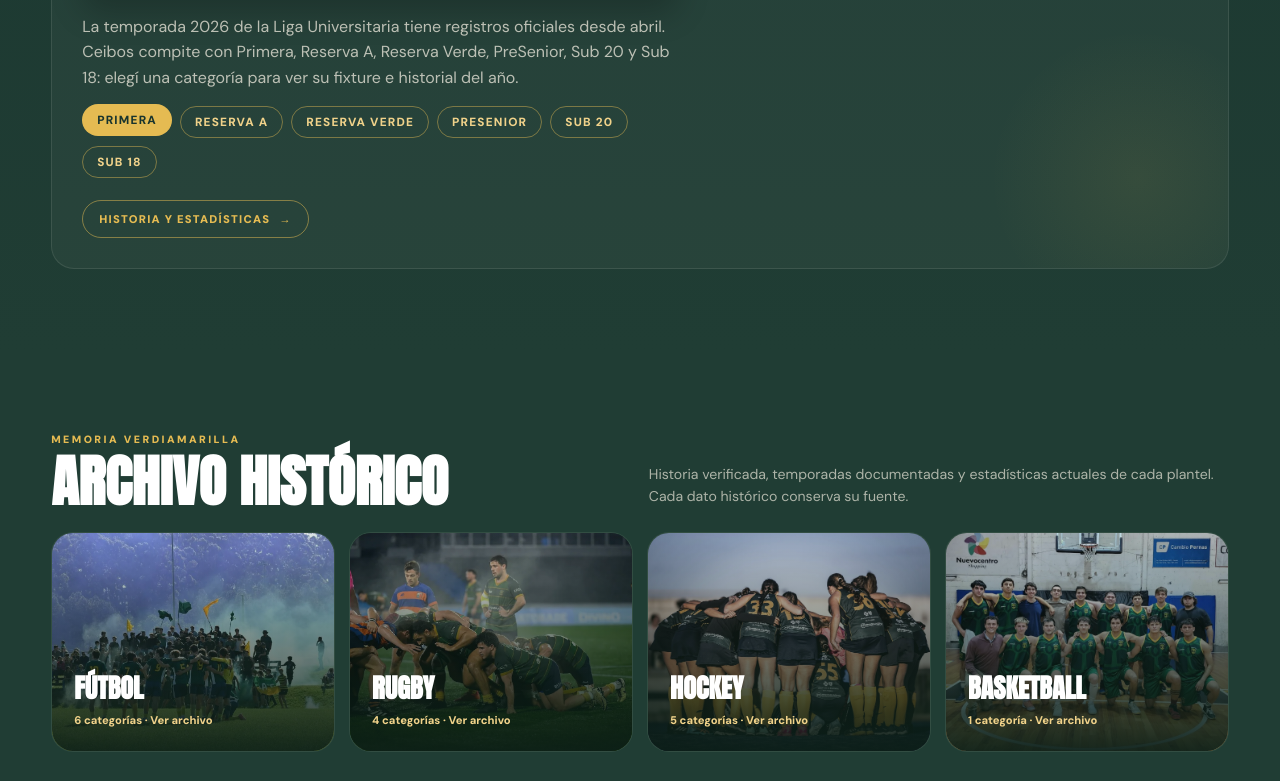
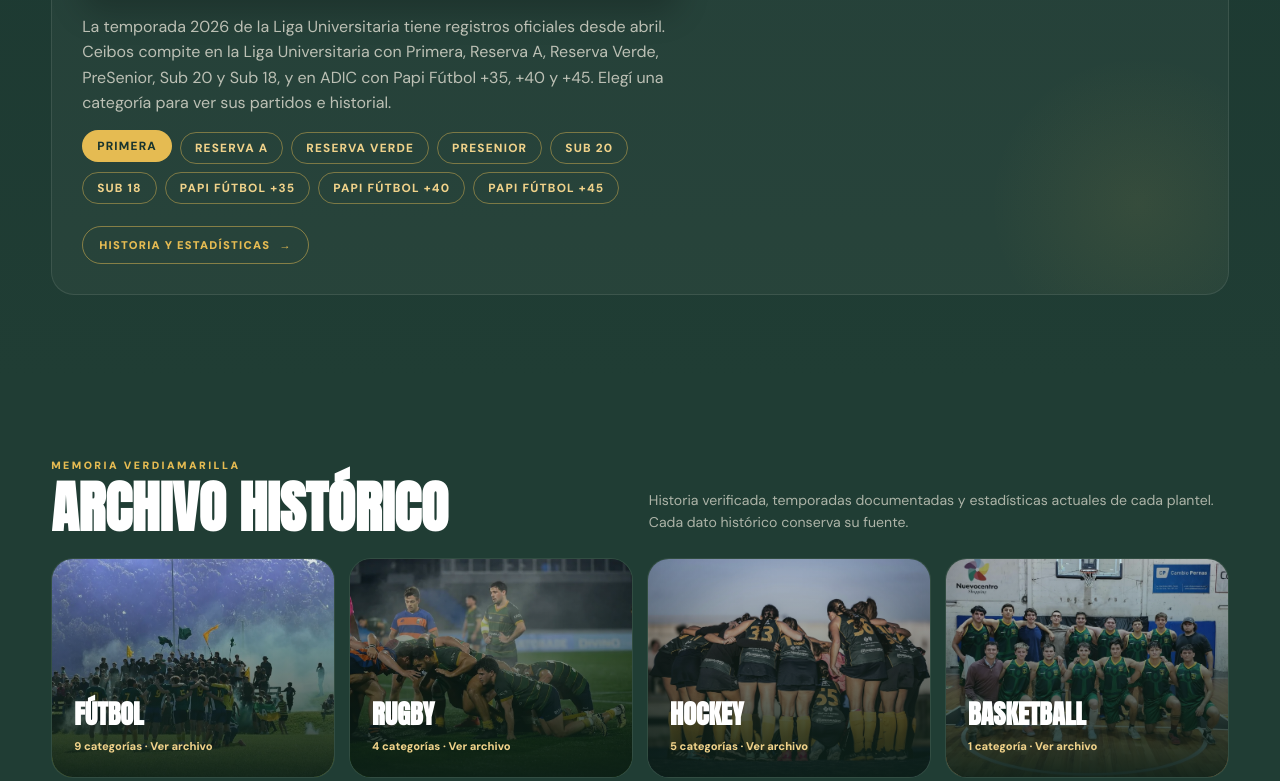
Before and after one commit to nicolasmendieta52-source/ceibos-club, a website: page index.html in a window 1280 px wide. Shown: the part 5033-5814 px from the top of the page. Drawn offline with Linux system fonts and the light colour scheme.

Commit message:
Add ADIC Papi Futbol categories +35 +40 and +45

```diff
--- a/data/sports-history.json
+++ b/data/sports-history.json
@@ -1,6 +1,6 @@
 {
   "version": 1,
-  "updatedAt": "2026-09-11",
+  "updatedAt": "2026-09-23",
   "methodology": {
     "title": "Archivo histórico verificado",
     "summary": "Los hitos históricos se publican únicamente cuando existe una fuente institucional identificable. Las estadísticas 2026 se calculan en el navegador con los resultados actuales de data/club-data.json y se distinguen de los datos históricos.",
@@ -151,10 +151,10 @@
       "slug": "futbol",
       "name": "Fútbol",
       "photo": "assets/deporte-futbol.webp",
-      "description": "El archivo reúne la participación de los planteles de fútbol de Ceibos en la Liga Universitaria y separa los logros históricos de la estadística viva de la temporada actual.",
+      "description": "El archivo reúne los planteles de fútbol de Ceibos en la Liga Universitaria y las categorías de Papi Fútbol +35, +40 y +45 de ADIC. Los logros históricos se distinguen de las estadísticas de la temporada actual.",
       "startLabel": "Afiliación institucional registrada desde 1998",
       "startDetail": "La Liga registra la afiliación de Ceibos Club el 18/03/1998. Esa fecha no se presenta como comienzo de cada categoría y convive con 2014, año de inicio que comunica el club en su identidad actual.",
-      "league": "Liga Universitaria de Deportes",
+      "league": "Liga Universitaria de Deportes · ADIC (Papi Fútbol)",
       "sourceIds": ["liga-affiliation", "club-current-site", "liga-football-2026"],
       "milestones": [
         {"year": 1998, "title": "Afiliación institucional", "detail": "Ceibos Club figura afiliado a la Liga Universitaria desde el 18 de marzo de 1998.", "sourceIds": ["liga-affiliation"]},
@@ -167,7 +167,10 @@
         {"slug":"reserva-verde","name":"Reserva Verde","competition":"Liga Universitaria — Reserva C","description":"Segundo plantel de Reserva de Ceibos, identificado en la web como Reserva Verde.","sourceIds":["liga-football-2026"],"achievements":[],"documentedSeasons":[2026]},
         {"slug":"presenior","name":"PreSenior","competition":"Liga Universitaria — Pre Senior C","description":"Categoría Pre Senior de Ceibos.","sourceIds":["liga-football-2026"],"achievements":[],"documentedSeasons":[2026]},
         {"slug":"sub-20","name":"Sub 20","competition":"Liga Universitaria — Sub 20 A","description":"Categoría formativa con un título oficial confirmado en 2022.","sourceIds":["liga-sub20-2022","liga-football-2026","liga-goleros-2023"],"achievements":[{"year":2022,"title":"Campeón Divisional A","detail":"Ceibos fue el primer equipo que aseguró un título de la Liga en la temporada 2022.","sourceIds":["liga-sub20-2022"]},{"year":2022,"title":"Finalista Copa de Campeones","detail":"Náutico ganó la final 1-0 ante Ceibos.","sourceIds":["liga-sub20-2022"]},{"year":2023,"title":"Alfonso Giménez, golero menos vencido de Sub 20 B","detail":"Reconocimiento individual de la Liga Universitaria, con promedio de 1,11 goles recibidos.","sourceIds":["liga-goleros-2023"]}],"notableMatches":[{"date":"2022-11-12","label":"Final Copa de Campeones","opponent":"Náutico","score":"0-1","sourceIds":["liga-sub20-2022"]}],"documentedSeasons":[2022,2026,2023]},
-        {"slug":"sub-18","name":"Sub 18","competition":"Liga Universitaria — Sub 18","description":"Categoría juvenil de fútbol de Ceibos. El archivo 2026 reúne la primera y la segunda rueda de la Serie 5.","sourceIds":["liga-football-2026","liga-sub18-rueda1"],"achievements":[],"documentedSeasons":[2026],"seasonSnapshots":[{"season":2026,"phase":"Primera rueda · Serie 5","asOf":"2026-09-11","sourceId":"liga-sub18-rueda1","pj":7,"pg":5,"pe":2,"pp":0,"gf":39,"gc":7,"points":17,"note":""}]}
+        {"slug":"sub-18","name":"Sub 18","competition":"Liga Universitaria — Sub 18","description":"Categoría juvenil de fútbol de Ceibos. El archivo 2026 reúne la primera y la segunda rueda de la Serie 5.","sourceIds":["liga-football-2026","liga-sub18-rueda1"],"achievements":[],"documentedSeasons":[2026],"seasonSnapshots":[{"season":2026,"phase":"Primera rueda · Serie 5","asOf":"2026-09-11","sourceId":"liga-sub18-rueda1","pj":7,"pg":5,"pe":2,"pp":0,"gf":39,"gc":7,"points":17,"note":""}]},
+        {"slug":"papi-futbol-35","name":"Papi Fútbol +35","competition":"ADIC — Papi Fútbol","description":"Plantel de Papi Fútbol +35 de Ceibos Club. Fixture y resultados de ADIC pendientes de carga.","sourceIds":[],"achievements":[],"documentedSeasons":[]},
+        {"slug":"papi-futbol-40","name":"Papi Fútbol +40","competition":"ADIC — Papi Fútbol","description":"Plantel de Papi Fútbol +40 de Ceibos Club. Fixture y resultados de ADIC pendientes de carga.","sourceIds":[],"achievements":[],"documentedSeasons":[]},
+        {"slug":"papi-futbol-45","name":"Papi Fútbol +45","competition":"ADIC — Papi Fútbol","description":"Plantel de Papi Fútbol +45 de Ceibos Club. Fixture y resultados de ADIC pendientes de carga.","sourceIds":[],"achievements":[],"documentedSeasons":[]}
       ]
     },
     {
--- a/index.html
+++ b/index.html
@@ -1584,8 +1584,8 @@ const DEPORTES = [
   },
   {
     slug:"futbol", nombre:"Fútbol", ico:"⚽", instagram:"ceibosfutbol",
-    desc:"La temporada 2026 de la Liga Universitaria tiene registros oficiales desde abril. Ceibos compite con Primera, Reserva A, Reserva Verde, PreSenior, Sub 20 y Sub 18: elegí una categoría para ver su fixture e historial del año.",
-    categorias:["Primera","Reserva A","Reserva Verde","PreSenior","Sub 20","Sub 18"],
+    desc:"La temporada 2026 de la Liga Universitaria tiene registros oficiales desde abril. Ceibos compite en la Liga Universitaria con Primera, Reserva A, Reserva Verde, PreSenior, Sub 20 y Sub 18, y en ADIC con Papi Fútbol +35, +40 y +45. Elegí una categoría para ver sus partidos e historial.",
+    categorias:["Primera","Reserva A","Reserva Verde","PreSenior","Sub 20","Sub 18","Papi Fútbol +35","Papi Fútbol +40","Papi Fútbol +45"],
     foto:"assets/deporte-futbol.webp"
   },
   {
@@ -1723,7 +1723,7 @@ function renderTicker(){
     mapa.set(`${slugDeporte(resultado.deporte)}|${resultado.categoria}`, resultado);
     return mapa;
   }, new Map());
-  const ordenFutbol = ["Primera", "Reserva A", "Reserva Verde", "PreSenior", "Sub 20", "Sub 18"];
+  const ordenFutbol = ["Primera", "Reserva A", "Reserva Verde", "PreSenior", "Sub 20", "Sub 18", "Papi Fútbol +35", "Papi Fútbol +40", "Papi Fútbol +45"];
   const items = [...ultimosPorCategoria.values()].sort((a,b) => {
     const aFutbol = slugDeporte(a.deporte) === "futbol", bFutbol = slugDeporte(b.deporte) === "futbol";
     if (aFutbol && bFutbol) return ordenFutbol.indexOf(a.categoria) - ordenFutbol.indexOf(b.categoria);
@@ -1867,6 +1867,7 @@ function renderDeportePanel(){
   const categorias = [...new Set([...d.categorias, ...fixture.map(p=>p.categoria), ...resultados.map(r=>r.categoria)].filter(Boolean))];
   const seleccionada = categorias.includes(categoriaActiva.get(d.slug)) ? categoriaActiva.get(d.slug) : categorias[0];
   categoriaActiva.set(d.slug, seleccionada);
+  const esPapiFutbol = d.slug === "futbol" && seleccionada.startsWith("Papi Fútbol +");
   const partidosCategoria = fixture.filter(p => p.categoria === seleccionada && fechaValida(p.fecha) && p.fecha >= hoyISO()).sort(porFecha);
   const resultadosCategoria = resultados.filter(r => r.categoria === seleccionada).sort(porFecha).reverse();
   const [proximo, ...futuros] = partidosCategoria;
@@ -1890,8 +1891,9 @@ function renderDeportePanel(){
       <h4>Partidos y resultados</h4>
       <div class="dep-categoria activo" data-categoria-panel="${textoSeguro(seleccionada)}">
         <h4>${etiquetaCategoria(seleccionada)}</h4>
+        ${esPapiFutbol ? `<a class="dep-archivo-link" href="https://www.adic.org.uy/noticias/futbol" target="_blank" rel="noopener">ADIC · Papi Fútbol &nearr;</a>` : ""}
         <h5>Pr\u00f3ximo partido</h5>
-        ${proximo ? partidoMini(proximo) : `<p class="sin-datos">Sin pr\u00f3ximos partidos publicados.</p>`}
+        ${proximo ? partidoMini(proximo) : `<p class="sin-datos">${esPapiFutbol ? "Fixture de ADIC pendiente de carga." : "Sin pr\u00f3ximos partidos publicados."}</p>`}
         ${futuros.length ? `<details class="dep-vermas"><summary>Ver ${futuros.length} partido${futuros.length===1?'':'s'} futuro${futuros.length===1?'':'s'}</summary>${futuros.map(partidoMini).join("")}</details>` : ""}
         <h5>\u00daltimo resultado</h5>
         ${ultimoResultado ? resultadoMini(ultimoResultado) : `<p class="sin-datos">Sin resultados cargados.</p>`}
```
